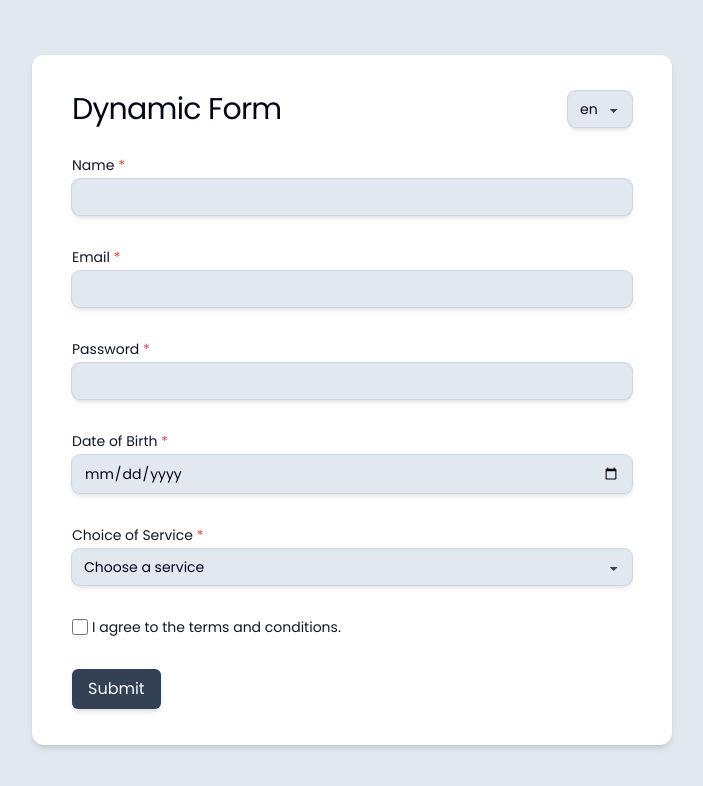
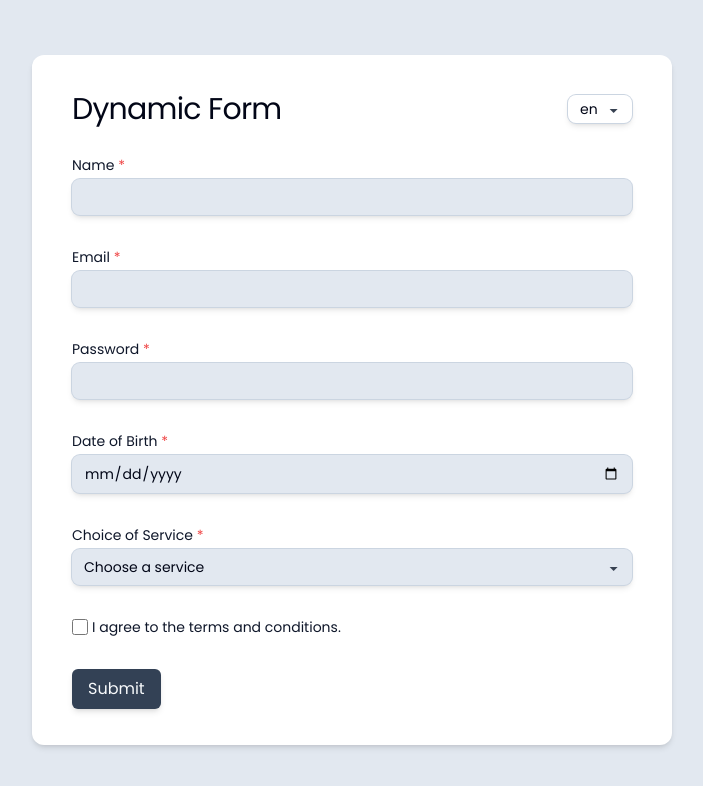
Before and after one commit to greengem/vue-form-whg, a Vue app: page / in a window 1280 px wide. Shown: the top 786 px of the page, without its empty margins (288-991 px from the left). Built offline with nearby package versions, Linux system fonts and the light colour scheme; some icons are missing.

Commit message:
refactor: Update LanguageSwitcher component to increase width of select dropdown and add aria-label to router-link

```diff
--- a/src/components/common/LanguageSwitcher.vue
+++ b/src/components/common/LanguageSwitcher.vue
@@ -3,7 +3,8 @@
     <select
       v-model="selectedLocale"
       @change="changeLocale"
-      class="text-sm w-16 px-3 py-2 rounded-lg bg-slate-200 dark:bg-slate-800 dark:text-slate-100 shadow-md ring-1 ring-slate-300 dark:ring-slate-700 appearance-none"
+      aria-label="Language selection"
+      class="text-sm min-w-16 px-3 py-1 rounded-lg bg-white dark:bg-slate-800 dark:text-slate-100 shadow-md ring-1 ring-slate-300 dark:ring-slate-700 appearance-none"
     >
       <option v-for="locale in availableLocales" :key="`locale-${locale}`" :value="locale">
         {{ locale }}
--- a/src/components/form/fields/FormCheckbox.vue
+++ b/src/components/form/fields/FormCheckbox.vue
@@ -56,7 +56,13 @@ const handleBlur = () => {
       <input :type="type" :id="id" v-model="model" @blur="handleBlur" :class="checkboxClass" />
       <FormLabel :for="id" class="flex items-center gap-x-1 !mb-0">
         <span>{{ $t(label) }}</span>
-        <router-link v-if="link" :to="link" target="_blank" class="text-blue-500">
+        <router-link
+          v-if="link"
+          :to="link"
+          target="_blank"
+          class="text-blue-500"
+          aria-label="Link to Terms and Conditions"
+        >
           <v-icon name="fa-external-link-alt" scale="0.8" />
         </router-link>
       </FormLabel>
```
